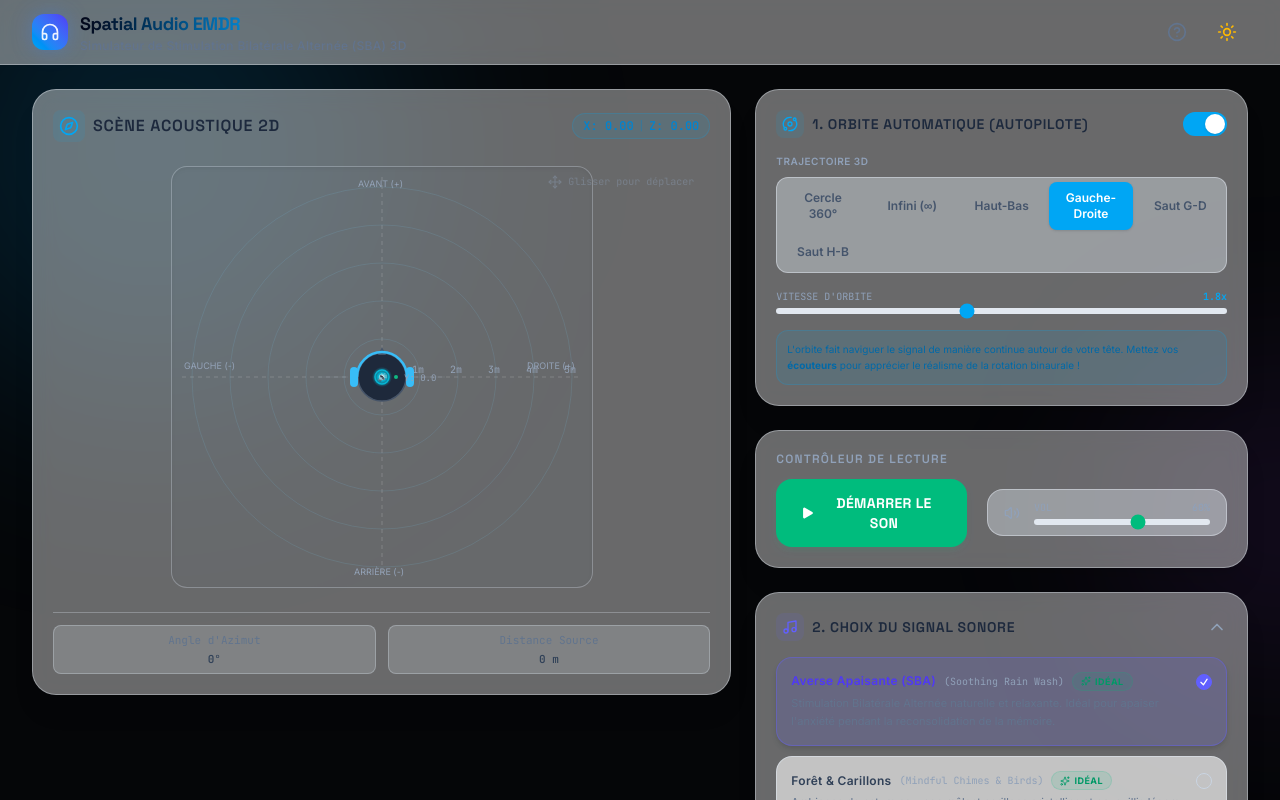
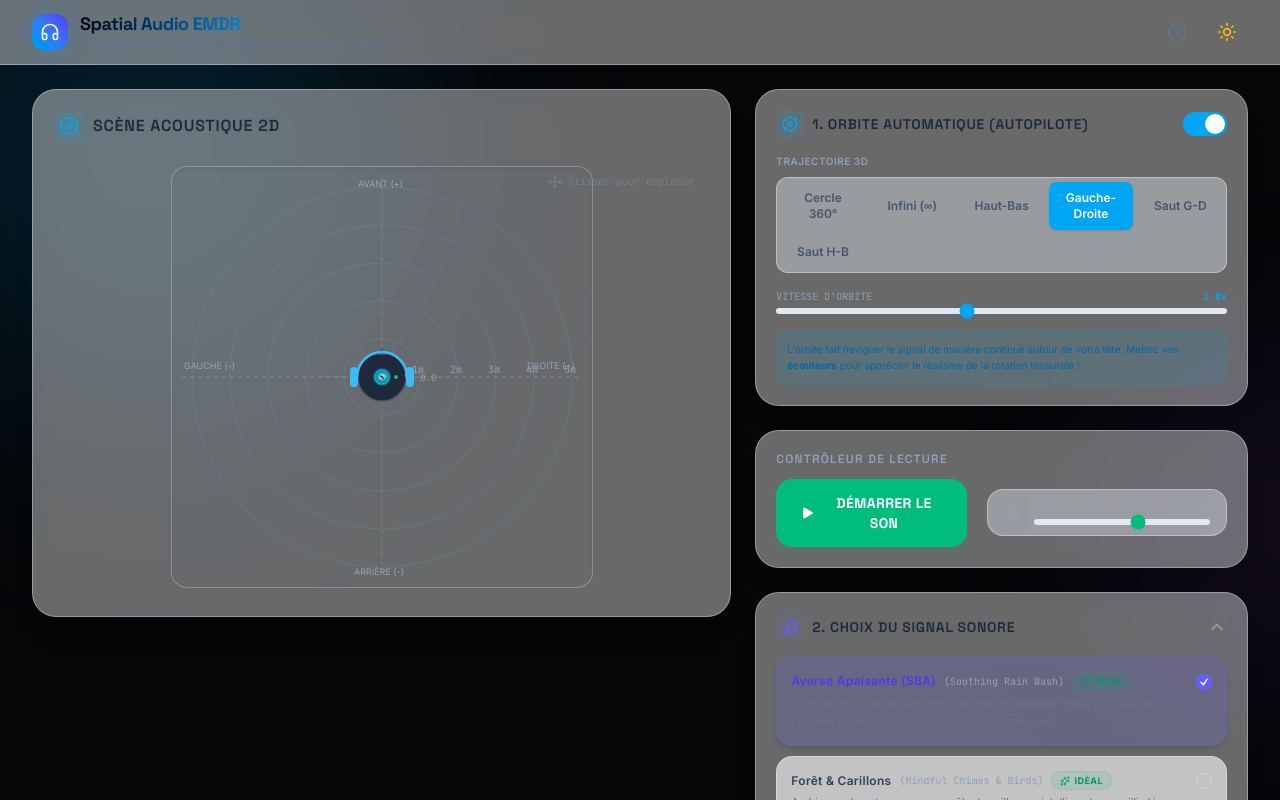
Before and after one commit to ericsotoca/Spacial, a React (Vite) app: page / in a window 1280 px wide. Shown: the top 800 px of the page. Built offline with nearby package versions, Linux system fonts and the light colour scheme.

Commit message:
refactor: remove unused UI tracking components
Clean up redundant azimuth/distance state logic and unused imports in the AcousticScene component.

```diff
--- a/src/components/AcousticScene.tsx
+++ b/src/components/AcousticScene.tsx
@@ -1,7 +1,7 @@
 import React, { useRef, useEffect, useState } from 'react';
 import { SoundPosition, EarLevels } from '../types';
 import { AudioEngine } from '../audioEngine';
-import { Move, Compass, Volume2, Maximize2 } from 'lucide-react';
+import { Move, Compass } from 'lucide-react';
 
 interface AcousticSceneProps {
   position: SoundPosition;
@@ -22,21 +22,6 @@ export const AcousticScene: React.FC<AcousticSceneProps> = ({
   const containerRef = useRef<HTMLDivElement | null>(null);
   const isDraggingRef = useRef<boolean>(false);
   const [dimensions, setDimensions] = useState({ width: 380, height: 380 });
-  const [angleAndDistance, setAngleAndDistance] = useState({ azimuth: 0, distance: 0 });
-
-  // Update azimuth and distance display whenever position changes
-  useEffect(() => {
-    const dist = Math.sqrt(position.x * position.x + position.z * position.z);
-    // Azimuth in degrees: 0° is top (front), 90° right, 180° back, -90° left
-    // Math.atan2(x, z) gives angle from Z-axis (front)
-    let az = Math.atan2(position.x, position.z) * (180 / Math.PI);
-    if (az < 0) az += 360; // Normalize to [0, 360]
-    // Translate so 0 is Front, 90 is Right, 180 is Back, 270 is Left
-    setAngleAndDistance({
-      azimuth: Math.round(az),
-      distance: parseFloat(dist.toFixed(1)),
-    });
-  }, [position]);
 
   // Handle Resize of canvas container
   useEffect(() => {
@@ -410,15 +395,6 @@ export const AcousticScene: React.FC<AcousticSceneProps> = ({
             Scène Acoustique 2D
           </h2>
         </div>
-
-        {/* Real-time coordinates reading badges */}
-        <div className="flex items-center gap-1 font-mono text-xs text-sky-600 dark:text-sky-400 bg-sky-500/10 dark:bg-sky-500/15 px-2.5 py-1 rounded-full border border-sky-500/20">
-          <span className="font-medium">X:</span>
-          <span className="w-8 text-right font-semibold">{position.x.toFixed(2)}</span>
-          <span className="opacity-40">|</span>
-          <span className="font-medium">Z:</span>
-          <span className="w-8 text-right font-semibold">{position.z.toFixed(2)}</span>
-        </div>
       </div>
 
       {/* Radar Canvas Container */}
@@ -447,17 +423,6 @@ export const AcousticScene: React.FC<AcousticSceneProps> = ({
         </div>
       </div>
 
-      {/* Calibration metrics */}
-      <div className="grid grid-cols-2 gap-3 mt-4 text-[11px] font-mono border-t border-slate-200/30 dark:border-white/10 pt-3 text-slate-500 dark:text-slate-400">
-        <div className="flex flex-col items-center justify-center px-2.5 py-1.5 rounded-lg bg-slate-200/20 dark:bg-white/5 border border-slate-200/30 dark:border-white/5 text-center">
-          <span>Angle d'Azimut</span>
-          <span className="font-semibold text-slate-700 dark:text-slate-300 mt-0.5">{angleAndDistance.azimuth}°</span>
-        </div>
-        <div className="flex flex-col items-center justify-center px-2.5 py-1.5 rounded-lg bg-slate-200/20 dark:bg-white/5 border border-slate-200/30 dark:border-white/5 text-center">
-          <span>Distance Source</span>
-          <span className="font-semibold text-slate-700 dark:text-slate-300 mt-0.5">{angleAndDistance.distance} m</span>
-        </div>
-      </div>
     </div>
   );
 };
```
